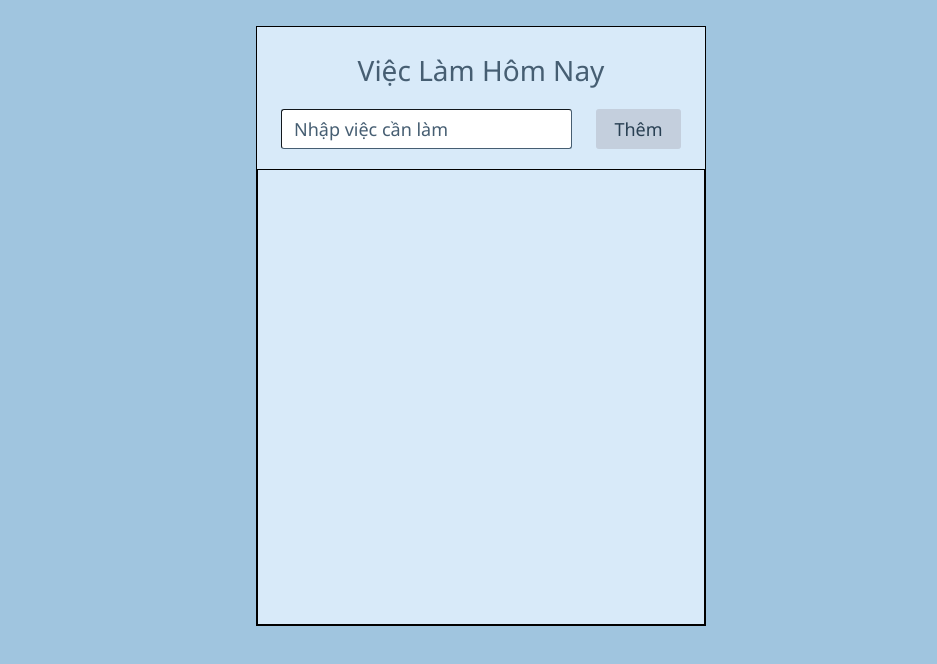
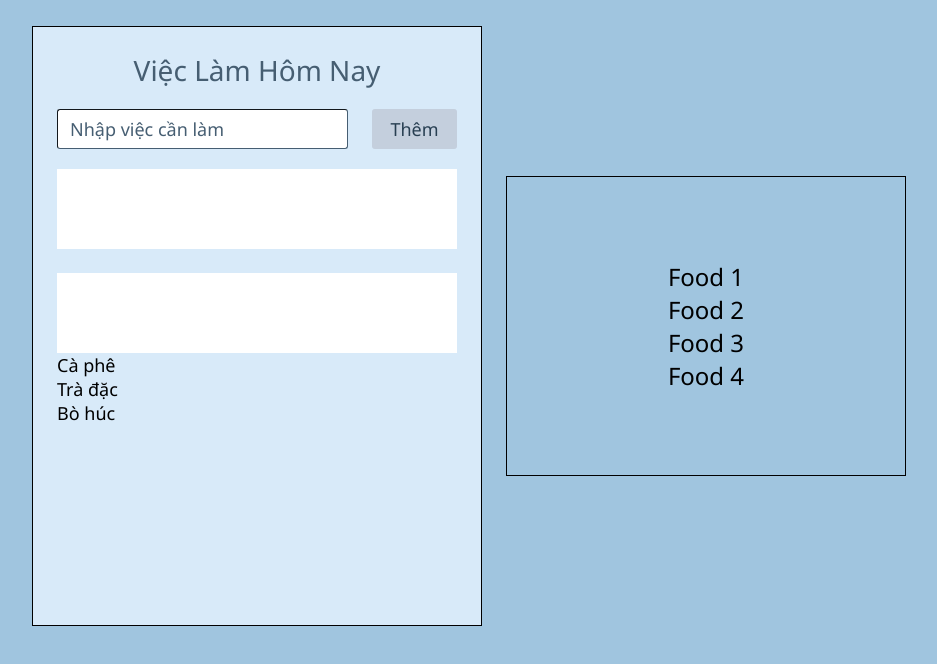
Before and after one commit to tcvduc/to-do-list-vuejs, a Vue app: page / in a window 1280 px wide. Shown: the top 664 px of the page, without its empty margins (159-1096 px from the left). Built offline with nearby package versions, Linux system fonts and the light colour scheme.

Commit message:
onboard render array data to web vue

```diff
--- a/src/App.vue
+++ b/src/App.vue
@@ -23,16 +23,19 @@
 <template>
   <div id="app">
     <KhungSuonToDoList />
+    <RenderArrayData />
   </div>
 </template>
 
 <script>
 import KhungSuonToDoList from "./components/KhungSuonToDoList.vue";
+import RenderArrayData from "./onboard/RenderArrayData.vue";
 
 export default {
   name: "App",
   components: {
     KhungSuonToDoList,
+    RenderArrayData,
   },
 };
 </script>
--- a/src/components/DanhSachViec.vue
+++ b/src/components/DanhSachViec.vue
@@ -1,6 +1,6 @@
 <style>
 .khungSuon {
-  border: 1px solid #000;
+  /* border: 1px solid #000; */
   height: 100%;
   width: 100%;
   padding: 0 24px 24px 24px;
@@ -23,13 +23,13 @@
 
 <template>
   <div class="khungSuon">
-    <div
-      class="danhSachViec"
-      v-for="viec in danhSachViec"
-      :key="viec.ma"
-      v-bind="viec.ma"
-    >
+    <div class="danhSachViec">
       <ThanhViec viec.ma viec.noiDung />
+      <ThanhViec viec.ma viec.noiDung />
+    </div>
+
+    <div v-for="item in items" :key="item.name">
+      {{ item.name }}
     </div>
   </div>
 </template>
@@ -48,12 +48,16 @@ for (let i = 1; i <= 8; ++i) {
   danhSachViec.push(viecThuI);
 }
 
-console.log(danhSachViec);
-
 export default {
   name: "DanhSachViec",
   components: {
     ThanhViec,
   },
+
+  data: () => {
+    return {
+      items: [{ name: "Cà phê" }, { name: "Trà đặc" }, { name: "Bò húc" }],
+    };
+  },
 };
 </script>
--- /dev/null
+++ b/src/onboard/RenderArrayData.vue
@@ -0,0 +1,58 @@
+<style scoped>
+.frame {
+  height: 300px;
+  width: 400px;
+  border: 1px solid #000;
+  margin: 24px;
+  display: flex;
+  justify-content: center;
+  align-items: center;
+  font-size: 48px;
+}
+
+.foodList {
+  height: 200px;
+  width: 100px;
+  display: flex;
+  justify-content: center;
+  align-items: center;
+  flex-direction: column;
+}
+
+.food {
+  font-size: 24px;
+}
+</style>
+
+<template>
+  <div class="frame">
+    <div class="foodList">
+      <div class="food" v-for="food in foodList.data" :key="food.id">
+        {{ food.foodName }}
+      </div>
+    </div>
+  </div>
+</template>
+
+<script>
+const foodList = {
+  name: "FoodList",
+  type: Array,
+  data: [],
+};
+
+for (let i = 1; i <= 4; ++i) {
+  foodList.data.push({
+    id: i,
+    foodName: "Food " + i,
+  });
+}
+
+export default {
+  data: () => {
+    return {
+      foodList: foodList,
+    };
+  },
+};
+</script>
```
Also changed, not shown: src/App2.vue (deleted, +0 -31 lines).
